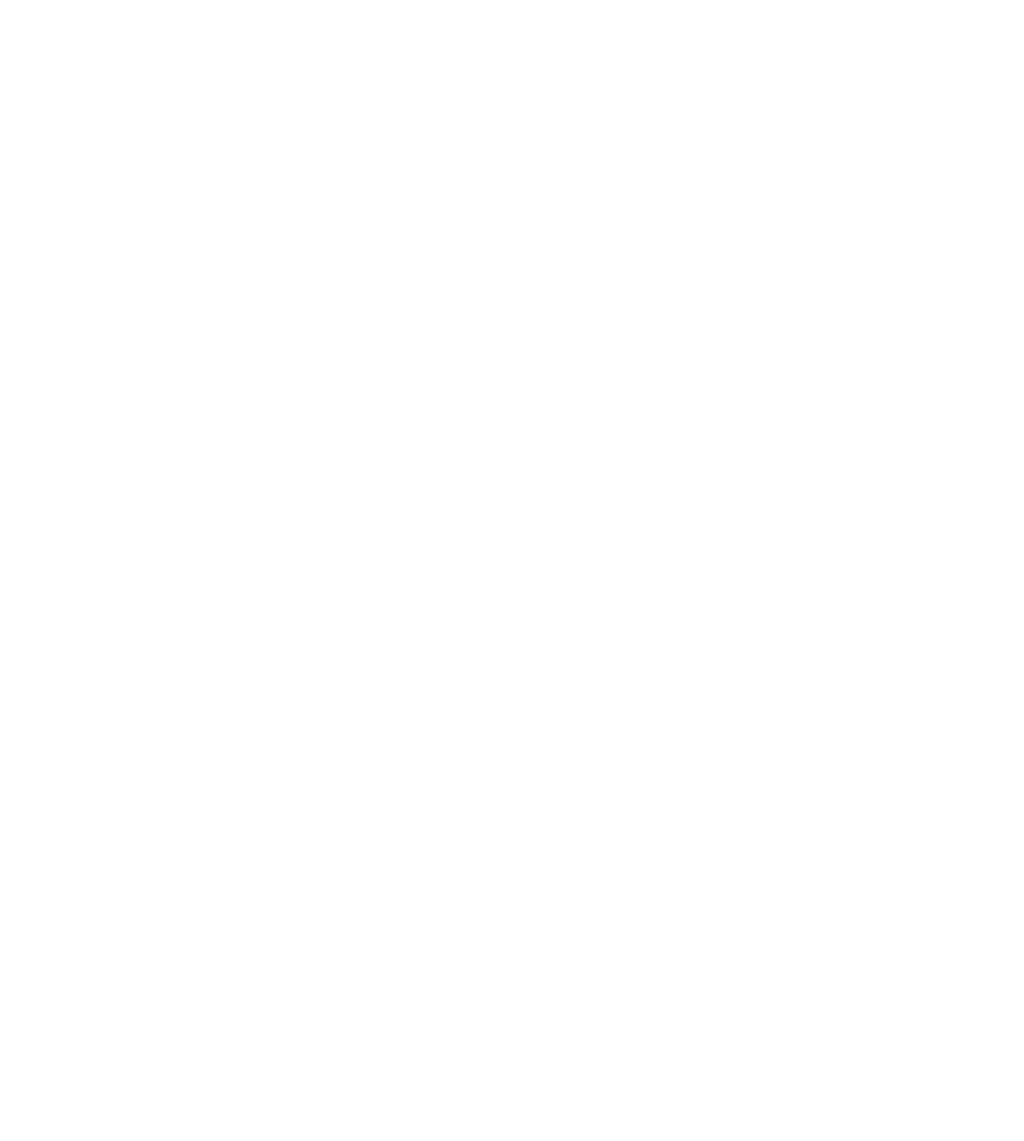
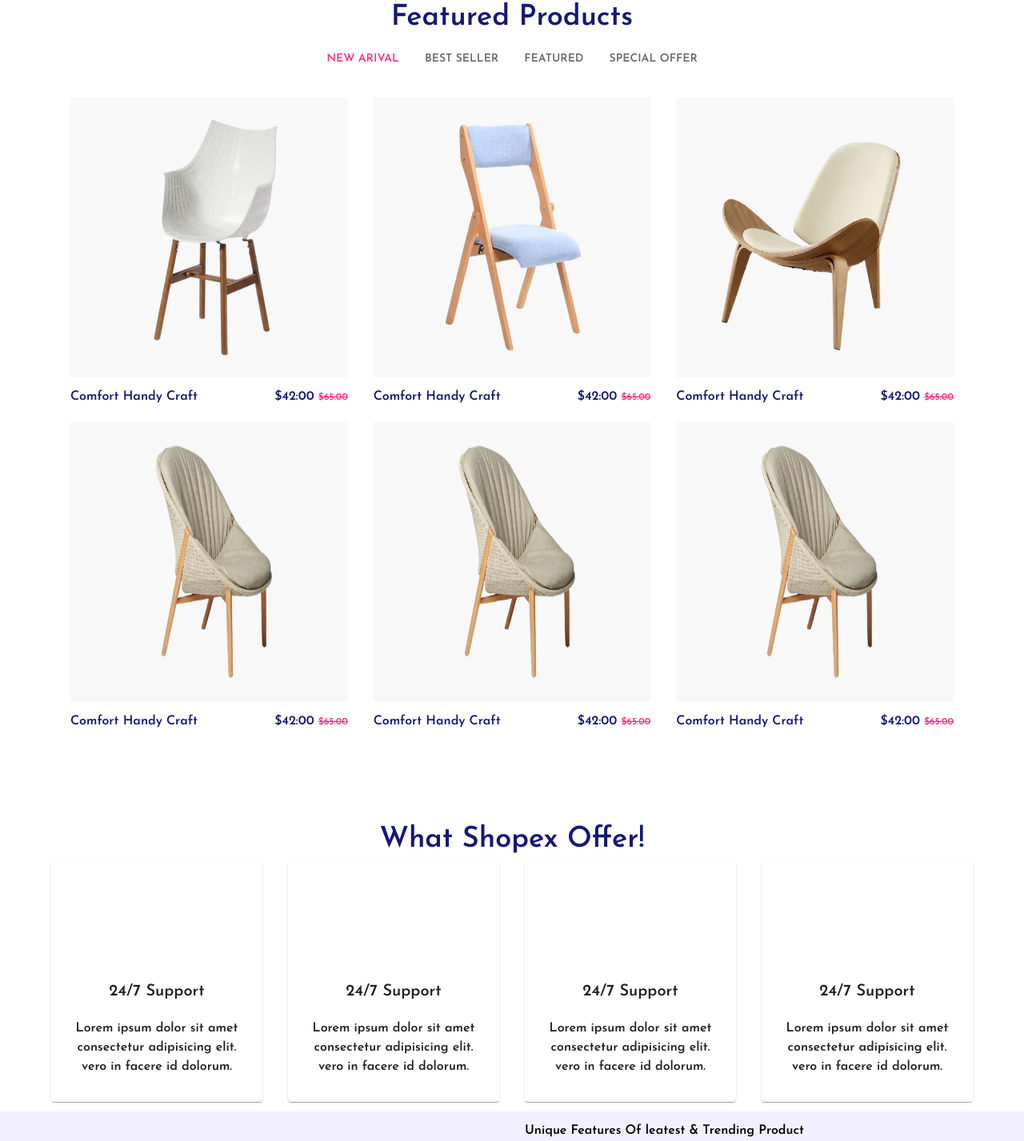
Before and after one commit to Daudgul/shopping-web, a Next.js app: page / in a window 1280 px wide. Shown: the part 1225-2652 px from the top of the page at 80% size. Before the commit the page ends 1123 px from the top, so only its background shows below. Built offline with nearby package versions, Linux system fonts and the light colour scheme; a web font is replaced by a local one.

Commit message:
new update

```diff
--- /dev/null
+++ b/components/CardTwo.tsx
@@ -0,0 +1,36 @@
+import React from "react";
+import SavedSearchIcon from "@mui/icons-material/SavedSearch";
+import AddShoppingCartOutlinedIcon from "@mui/icons-material/AddShoppingCartOutlined";
+import FavoriteBorderOutlinedIcon from "@mui/icons-material/FavoriteBorderOutlined";
+import Image from "next/image";
+
+const CardTwo: React.FC<{ image: string }> = ({ image }) => {
+  return (
+    <div className="group cursor-pointer ">
+      <div className="relative flex bg-[#f7f8f7] group-hover:bg-inherit  ">
+        <div className="flex flex-col justify-end space-y-3 ml-3 mb-3 text-[#151875] opacity-0 group-hover:opacity-100">
+          <AddShoppingCartOutlinedIcon />
+          <FavoriteBorderOutlinedIcon />
+          <SavedSearchIcon />
+        </div>
+        <Image
+          src={image}
+          alt="product"
+          width={280}
+          height={350}
+          className="scale-90   "
+        />
+        <div className=" absolute top-52 left-32 w-10 h-10 rotate-45 skew-x-12 -skew-y-12 blur-xl translate-x-4 bg-black opacity-50 -z-10 md:top-60 md:left-40 "></div>
+      </div>
+      <div className="flex mt-3 justify-between  text-[#151875] mb-5">
+        <h3>Comfort Handy Craft</h3>
+        <h3>
+          $42:00{" "}
+          <span className=" text-xs text-[#FB2E86] line-through">$65:00</span>
+        </h3>
+      </div>
+    </div>
+  );
+};
+
+export default CardTwo;
--- /dev/null
+++ b/components/SectionFive.tsx
@@ -0,0 +1,59 @@
+import { Grid } from "@mui/material";
+import Image from "next/image";
+import React from "react";
+import productPic from "../img/img-1.png";
+
+const SectionFive = () => {
+  return (
+    <section className="w-full  bg-[#f2f0ff] ">
+      <div className="max-w-6xl h-96 mx-auto py-3">
+        <Grid container columnSpacing={4}>
+          <Grid item sm={6}>
+            <div className="relative justify-center flex items-center">
+              <div
+                className="w-4/5 h-4/5 z-10 bg-[#eeddfb] absolute "
+                style={{ borderRadius: "36% 64% 31% 69% / 56% 46% 54% 44%" }}
+              >
+                {""}
+              </div>
+
+              <Image
+                className=" z-30 "
+                src={productPic}
+                width={350}
+                height={350}
+              />
+            </div>
+          </Grid>
+          <Grid item sm={6}>
+            <h3>Unique Features Of leatest & Trending Product</h3>
+
+            <ul>
+              <li>
+                Arms ipsum dolor sit amet consectetur adipisicing elit.
+                Distinctio, maiores?
+              </li>
+              <li>
+                All ipsum dolor, sit amet consectetur adipisicing elit. Qui sint
+                in tenetur eaque repellendus ab dolorem velit voluptas nulla
+                laborum!
+              </li>
+              <li>
+                Rainforced, ipsum dolor sit amet consectetur adipisicing elit.
+              </li>
+            </ul>
+            <div className="flex space-x-6">
+              <button className="btn btn--primary">Add To Cart</button>
+              <div>
+                <h1>B&B Italian Safe</h1>
+                <span>$32,00</span>{" "}
+              </div>
+            </div>
+          </Grid>
+        </Grid>
+      </div>
+    </section>
+  );
+};
+
+export default SectionFive;
--- /dev/null
+++ b/components/SectionFour.tsx
@@ -0,0 +1,76 @@
+import { Grid, Paper } from "@mui/material";
+import React from "react";
+
+const SectionFour = () => {
+  return (
+    <div className="max-w-6xl mx-auto py-3 mt-10">
+      <h1 className="mainHeading">What Shopex Offer!</h1>
+      <div>
+        <Grid container columnSpacing={4} rowSpacing={4}>
+          <Grid item sm={6} md={3}>
+            <Paper
+              className="queryItems"
+              sx={{
+                width: "1/4",
+                height: "300px",
+              }}
+            >
+              <h1 className=" text-xl mb-5">24/7 Support</h1>
+              <p>
+                Lorem ipsum dolor sit amet consectetur adipisicing elit. vero in
+                facere id dolorum.
+              </p>
+            </Paper>
+          </Grid>
+          <Grid item sm={6} md={3}>
+            <Paper
+              className="queryItems "
+              sx={{
+                width: "1/4",
+                height: "300px",
+              }}
+            >
+              <h1 className=" text-xl mb-5">24/7 Support</h1>
+              <p>
+                Lorem ipsum dolor sit amet consectetur adipisicing elit. vero in
+                facere id dolorum.
+              </p>
+            </Paper>
+          </Grid>
+          <Grid item sm={6} md={3}>
+            <Paper
+              className="queryItems "
+              sx={{
+                width: "1/4",
+                height: "300px",
+              }}
+            >
+              <h1 className=" text-xl mb-5">24/7 Support</h1>
+              <p>
+                Lorem ipsum dolor sit amet consectetur adipisicing elit. vero in
+                facere id dolorum.
+              </p>
+            </Paper>
+          </Grid>
+          <Grid item sm={6} md={3}>
+            <Paper
+              className="queryItems "
+              sx={{
+                width: "1/4",
+                height: "300px",
+              }}
+            >
+              <h1 className=" text-xl mb-5">24/7 Support</h1>
+              <p>
+                Lorem ipsum dolor sit amet consectetur adipisicing elit. vero in
+                facere id dolorum.
+              </p>
+            </Paper>
+          </Grid>
+        </Grid>
+      </div>
+    </div>
+  );
+};
+
+export default SectionFour;
--- a/components/SectionOne.tsx
+++ b/components/SectionOne.tsx
@@ -6,12 +6,15 @@
 const SectionOne = () => {
   return (
     <section className="w-full bg-[#f2f0ff] ">
-      <div className=" flex justify-between items-center max-w-6xl mx-auto py-3  ">
+      <div
+        className=" flex justify-between items-center max-w-6xl mx-auto py-3"
+        style={{ maxHeight: "500px" }}
+      >
         <div className=" space-y-3 ">
           <h2 className="text-[#FB2E86] font-semibold ">
             Best Furniture For Your Castle...
           </h2>
-          <h1 className=" text-4xl">
+          <h1 className=" text-4xl md:text-6xl">
             New Funrniture Collection Trends in 2020
           </h1>
 
@@ -21,9 +24,9 @@
           </p>
           <button className="btn btn--primary">Shop Now</button>
         </div>
-        <div className="relative">
+        <div className="relative lg:h-full lg:w-full ">
           <div
-            className="w-4/5 h-4/5  z-20 bg-[#eeddfb] absolute right-2 top-8 "
+            className="w-4/5 h-4/5  z-20 bg-[#eeddfb] absolute right-6 top-8 "
             style={{ borderRadius: "40% 60% 52% 48% / 44% 60% 40% 56% " }}
           >
             {""}
--- /dev/null
+++ b/components/SectionThree.tsx
@@ -0,0 +1,82 @@
+import React from "react";
+import Box from "@mui/material/Box";
+import Tab from "@mui/material/Tab";
+import TabContext from "@mui/lab/TabContext";
+import TabList from "@mui/lab/TabList";
+import TabPanel from "@mui/lab/TabPanel";
+import Card from "./Card";
+import PicOne from "../img/pic-1.webp";
+import PicTwo from "../img/pic-2.webp";
+import PicThree from "../img/pic-3.webp";
+import PicFour from "../img/pic-4.webp";
+import { Grid, Stack } from "@mui/material";
+import CardTwo from "./CardTwo";
+
+const SectionThree = () => {
+  const [value, setValue] = React.useState("1");
+
+  const handleChange = (event: React.SyntheticEvent, newValue: string) => {
+    setValue(newValue);
+  };
+
+  return (
+    <>
+      <div className="max-w-6xl mx-auto py-3 mt-10">
+        <h1 className="mainHeading">Featured Products</h1>
+        <Box sx={{ width: "100%", typography: "body1" }}>
+          <TabContext value={value}>
+            <Box>
+              <TabList
+                onChange={handleChange}
+                centered
+                TabIndicatorProps={{
+                  style: {
+                    display: "none",
+                  },
+                }}
+              >
+                <Tab className="tab-items" label="New arival" value="1" />
+                <Tab className="tab-items" label="Best seller" value="2" />
+                <Tab className="tab-items" label="featured" value="3" />
+                <Tab className="tab-items" label="Special offer" value="4" />
+              </TabList>
+            </Box>
+            <TabPanel value="1">
+              <Grid container columnSpacing={4}>
+                <Grid item sm={6} md={4}>
+                  <CardTwo image={PicOne.src} />
+                </Grid>
+                <Grid item sm={6} md={4}>
+                  <CardTwo image={PicThree.src} />
+                </Grid>
+                <Grid item sm={6} md={4}>
+                  <CardTwo image={PicTwo.src} />
+                </Grid>
+                <Grid item sm={6} md={4}>
+                  <CardTwo image={PicFour.src} />
+                </Grid>
+                <Grid item sm={6} md={4}>
+                  <CardTwo image={PicFour.src} />
+                </Grid>
+                <Grid item sm={6} md={4}>
+                  <CardTwo image={PicFour.src} />
+                </Grid>
+              </Grid>
+            </TabPanel>
+            <TabPanel value="2">
+              <Card image={PicThree.src} />
+            </TabPanel>
+            <TabPanel value="3">
+              <Card image={PicFour.src} />
+            </TabPanel>
+            <TabPanel value="4">
+              <Card image={PicFour.src} />
+            </TabPanel>
+          </TabContext>
+        </Box>
+      </div>
+    </>
+  );
+};
+
+export default SectionThree;
--- a/components/Carousel.tsx
+++ b/components/SectionTwo.tsx
@@ -9,7 +9,7 @@
 import PicThree from "../img/pic-3.webp";
 import PicFour from "../img/pic-4.webp";
 
-const Carousel = () => {
+const SectionTwo = () => {
   return (
     <section className=" max-w-6xl mx-auto py-3 mt-10 ">
       <h1 className="mainHeading">Featured Products</h1>
@@ -23,4 +23,4 @@
   );
 };
 
-export default Carousel;
+export default SectionTwo;
--- a/package.json
+++ b/package.json
@@ -9,6 +9,7 @@
     "@emotion/react": "^11.9.3",
     "@emotion/styled": "^11.9.3",
     "@mui/icons-material": "^5.8.4",
+    "@mui/lab": "^5.0.0-alpha.86",
     "@mui/material": "^5.8.4",
     "@mui/styled-engine-sc": "^5.8.0",
     "@types/react-swipeable-views": "^0.13.1",
--- a/pages/index.tsx
+++ b/pages/index.tsx
@@ -7,10 +7,36 @@
 import productOne from "../img/img-3.png";
 import productTwo from "../img/img-2.png";
 import productThree from "../img/img-4.png";
-import Carousel from "../components/Carousel";
+import SectionTwo from "../components/SectionTwo";
+import SectionThree from "../components/SectionThree";
+import {
+  createTheme,
+  colors,
+  ThemeProvider,
+  Paper,
+  Button,
+} from "@mui/material";
+import { Box } from "@mui/system";
+import SectionFour from "../components/SectionFour";
+import SectionFive from "../components/SectionFive";
 
+const theme = createTheme({
+  palette: {
+    primary: {
+      main: "#FB2E86",
+    },
+    secondary: {
+      main: colors.orange[500],
+    },
+  },
+
+  typography: {
+    fontFamily: ["Josefin Sans", "sans-serif"].join(","),
+  },
+});
 const Home: NextPage = () => {
   return (
+    <ThemeProvider theme={theme}>
       <div className="">
         <Head>
           <title>Store</title>
@@ -22,8 +48,12 @@
         </Head>
         <Header />
         <SectionOne />
-      <Carousel />
+        <SectionTwo />
+        <SectionThree />
+        <SectionFour />
+        <SectionFive />
       </div>
+    </ThemeProvider>
   );
 };
 
--- a/styles/globals.css
+++ b/styles/globals.css
@@ -13,8 +13,14 @@
     @apply cursor-pointer transition  hover:text-[#FB2E86] focus:text-[#FB2E86];
   }
 
+  .MuiTabs {
+    @apply justify-center;
+  }
   .btn {
-    @apply text-base font-medium p-3 w-28;
+    @apply text-base font-medium p-3 w-28 min-w-fit;
+  }
+  .tab-items {
+    @apply text-xl font-black capitalize focus:underline text-[#151875] mx-4;
   }
 
   .btn--primary {
@@ -23,6 +29,9 @@
   .mainHeading {
     @apply w-full h-14 items-center justify-center  flex font-semibold text-4xl text-[#151875];
   }
+  .queryItems {
+    @apply flex items-center justify-end flex-col text-center text-[#151875] pb-8 p-4;
+  }
 }
 
 /* duration-[.2s] */
```
Also changed, not shown: 1 other file (tests, documents, lock files or other folders). Lines whose indentation alone changed are shown as unchanged.
